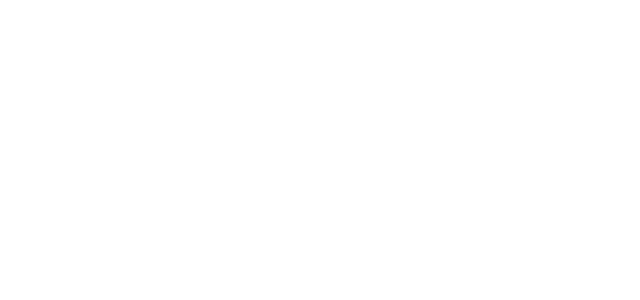
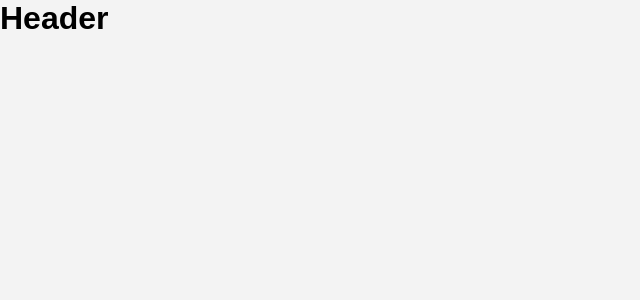
Before and after one commit to PedroMakengo/vue-axios, a Vue app: page / in a window 1280 px wide. Shown: the top 300 px of the page, without its empty margins (0-640 px from the left). Built offline with nearby package versions, Linux system fonts and the light colour scheme.

Commit message:
Criando os meus componentes

```diff
--- a/babel.config.js
+++ b/babel.config.js
@@ -1,5 +1,3 @@
 module.exports = {
-  presets: [
-    '@vue/cli-plugin-babel/preset'
-  ]
-}
+  presets: ["@vue/cli-plugin-babel/preset"],
+};
--- a/src/App.vue
+++ b/src/App.vue
@@ -1,9 +1,15 @@
 <template>
-  <div></div>
+  <Header />
 </template>
 
 <script>
+import Header from "@/components/Header";
+
 export default {
   name: "App",
+
+  components: {
+    Header,
+  },
 };
 </script>
--- /dev/null
+++ b/src/components/Header.vue
@@ -0,0 +1,11 @@
+<!-- eslint-disable vue/multi-word-component-names -->
+<!-- eslint-disable vue/multi-word-component-names -->
+<template>
+  <div>
+    <h1>Header</h1>
+  </div>
+</template>
+
+<script>
+export default {};
+</script>
--- /dev/null
+++ b/src/styles/global.css
@@ -0,0 +1,29 @@
+:root {
+  --color-background: #f3f3f3;
+  --color-background-nav: #2b3d50;
+  --color-background-home: #344960;
+  --color-text-light: #ededed;
+  --color-text-title: #ff5555;
+  --color-text-dark: #3d3d3d;
+}
+
+* {
+  padding: 0;
+  margin: 0;
+  box-sizing: border-box;
+  font-family: sans-serif;
+}
+
+html,
+body {
+  background-color: var(--color-background);
+}
+
+a {
+  text-decoration: none;
+  transition: 0.2s opacity;
+}
+
+a:hover {
+  opacity: 0.8;
+}
```
Also changed, not shown: src/main.js (+5 -3 lines).
